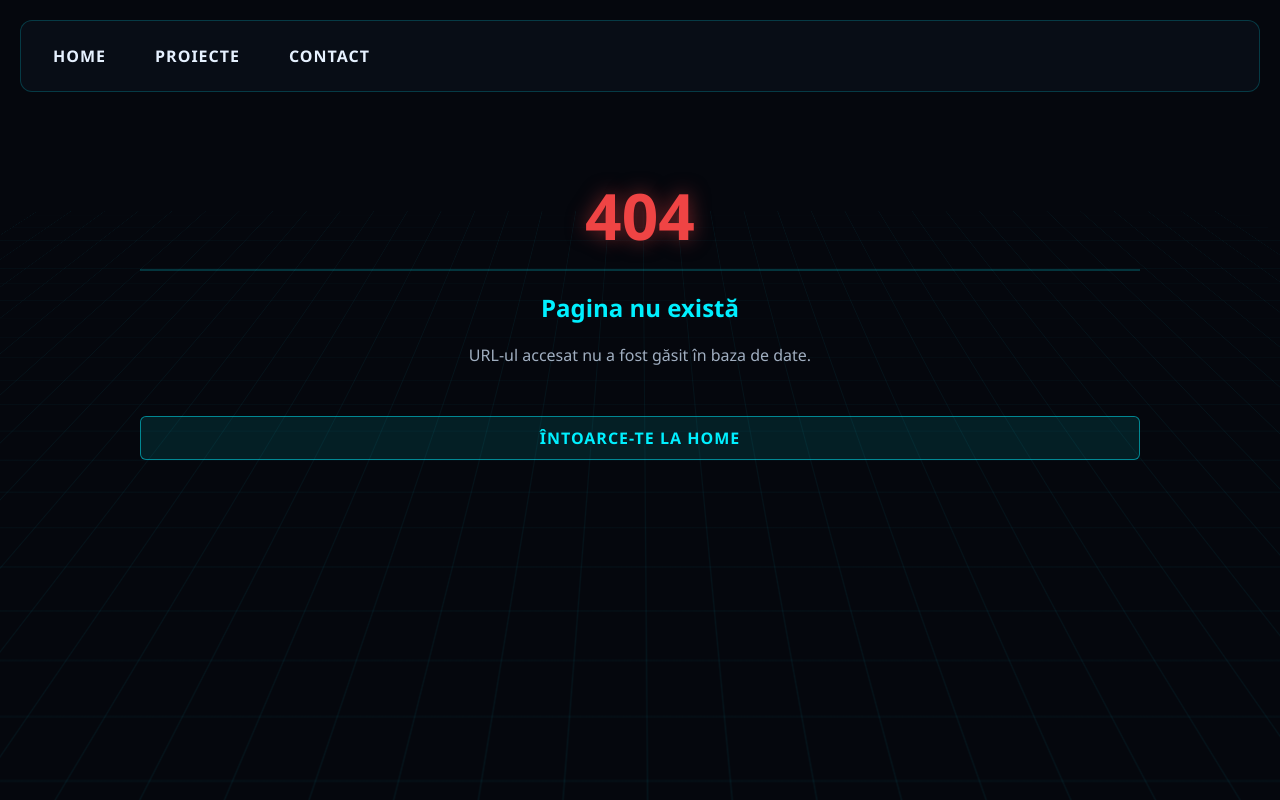
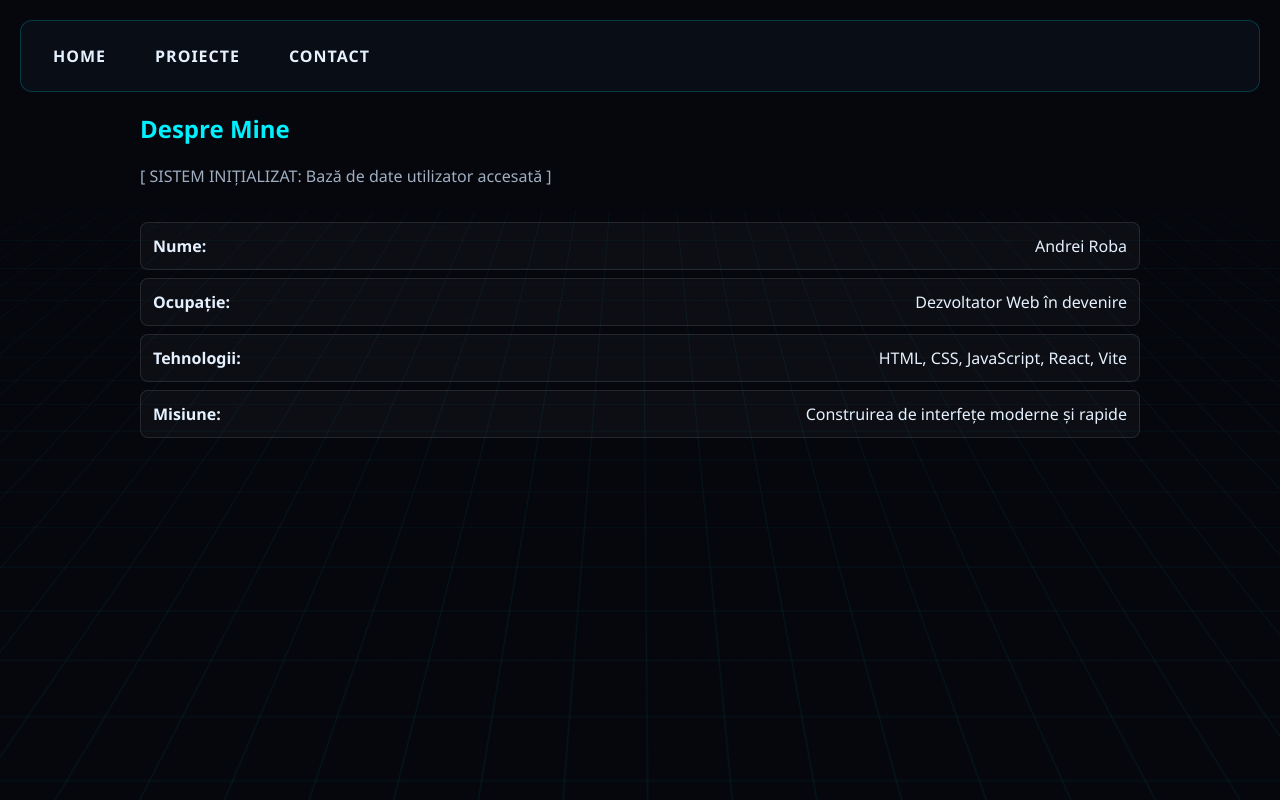
Before and after one commit to andrei-rd/Lab-PW, a React (Vite) app: page /about in a window 1280 px wide. Before the commit this address had no page. Built offline with nearby package versions, Linux system fonts and the light colour scheme.

Commit message:
Exercițiul 5: Adăugat pagina About și integrată în Navbar și Routes

```diff
--- a/src/App.jsx
+++ b/src/App.jsx
@@ -3,7 +3,8 @@ import Navbar from './Navbar';
 import Home from './pages/Home';
 import Projects from './pages/Projects';
 import Contact from './pages/Contact';
-import NotFound from './pages/NotFound'; // <-- Importul nou
+import About from './pages/About';
+import NotFound from './pages/NotFound';
 
 function App() {
   return (
@@ -14,7 +15,9 @@ function App() {
         <Route path="/projects" element={<Projects />} />
         <Route path="/contact" element={<Contact />} />
 
-        {/* Ruta catch-all: Prinde orice URL care nu s-a potrivit cu cele de sus. Obligatoriu ultima! */}
+        {/* 2. Adăugăm ruta chiar aici, deasupra celei cu 404 */}
+        <Route path="/about" element={<About />} />
+
         <Route path="*" element={<NotFound />} />
       </Routes>
     </BrowserRouter>
--- /dev/null
+++ b/src/pages/About.jsx
@@ -0,0 +1,19 @@
+function About() {
+  return (
+    <div>
+      <h2>Despre Mine</h2>
+      <p style={{ marginBottom: '15px', color: 'var(--cyan)' }}>
+        [ SISTEM INIȚIALIZAT: Bază de date utilizator accesată ]
+      </p>
+
+      <ul>
+        <li><strong>Nume:</strong> Andrei Roba</li>
+        <li><strong>Ocupație:</strong> Dezvoltator Web în devenire</li>
+        <li><strong>Tehnologii:</strong> HTML, CSS, JavaScript, React, Vite</li>
+        <li><strong>Misiune:</strong> Construirea de interfețe moderne și rapide</li>
+      </ul>
+    </div>
+  );
+}
+
+export default About;
```
